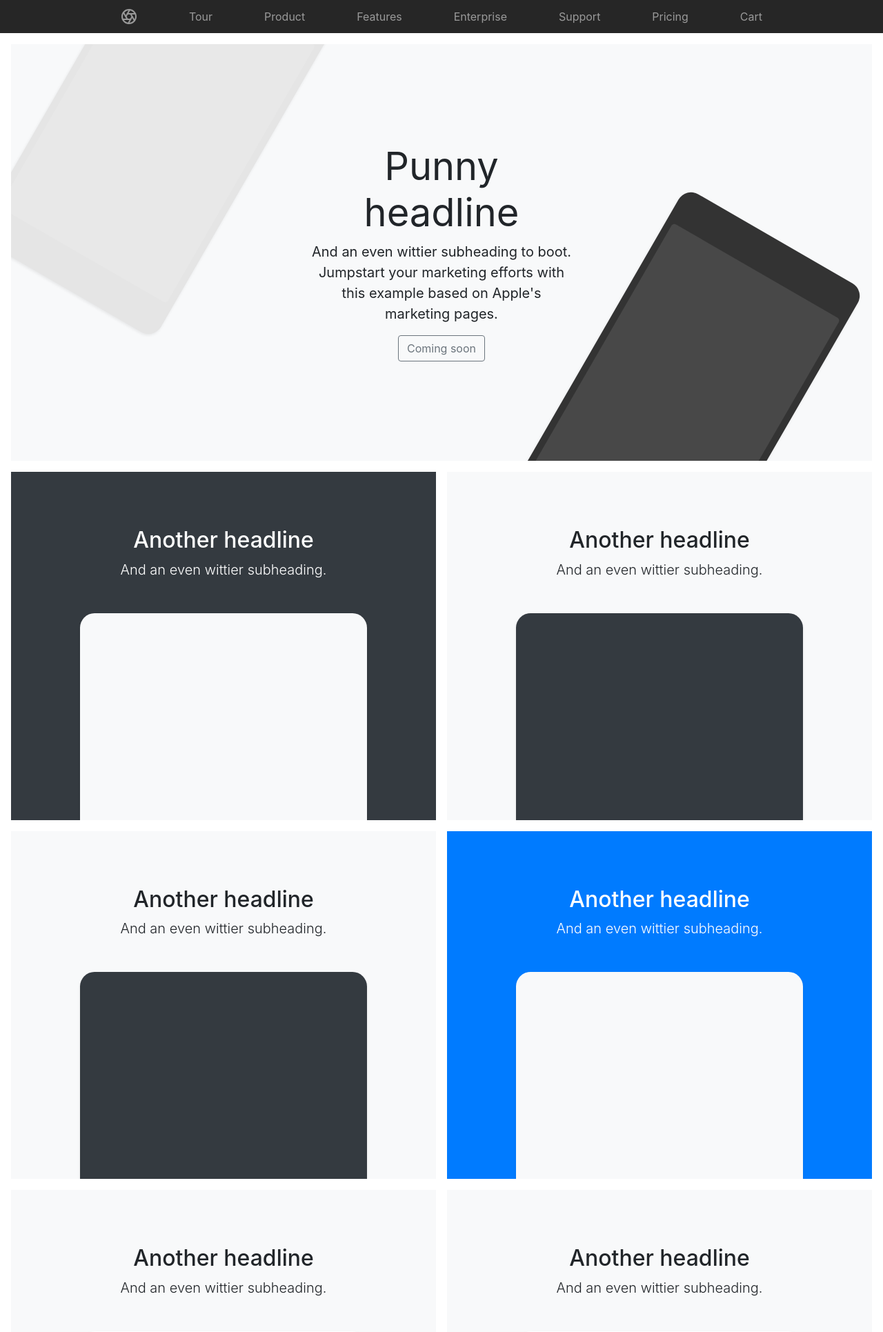
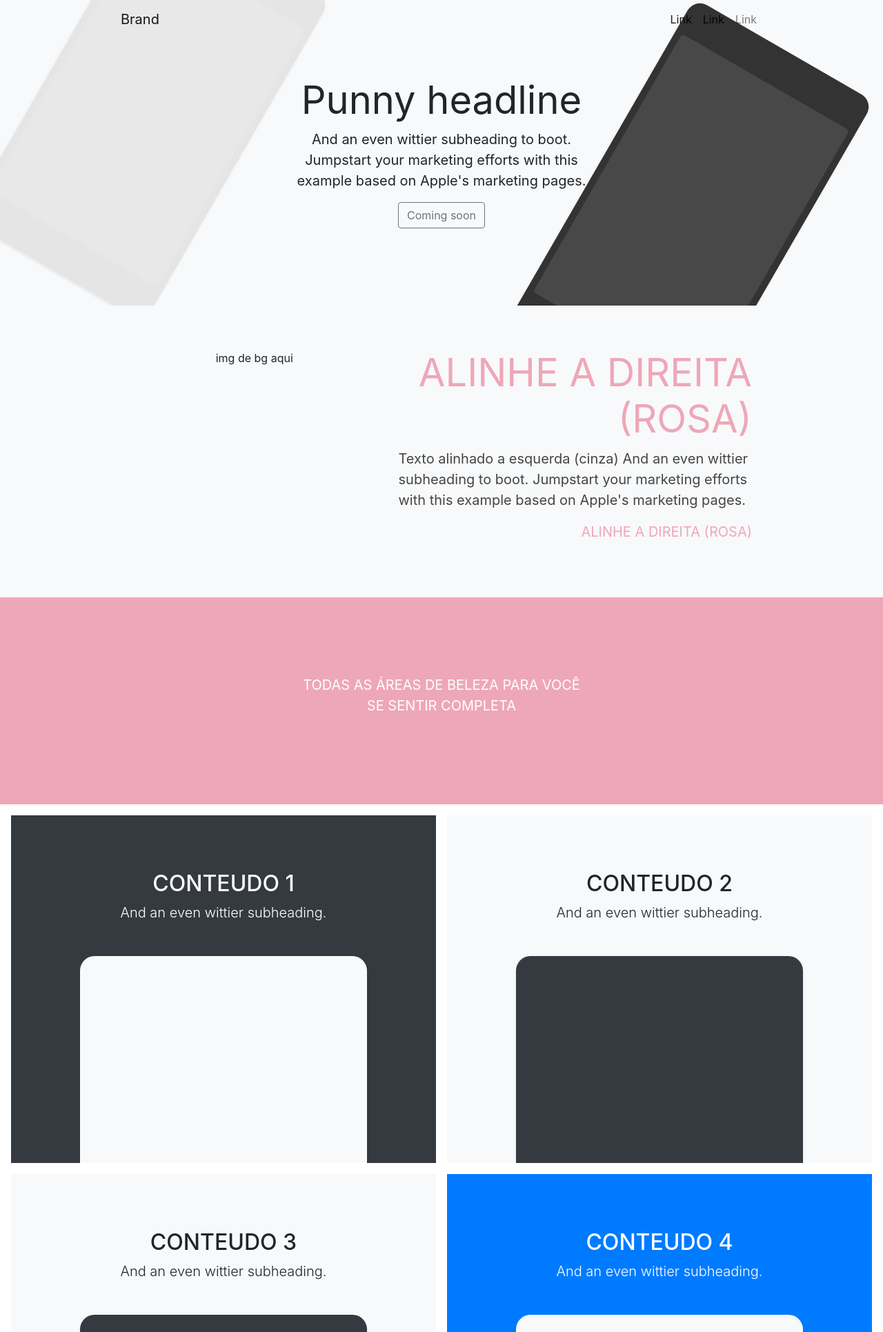
Before and after one commit to chlles/mimo, a PHP site: page / in a window 1280 px wide. Shown: the top 1931 px of the page at 69% size. Run offline with PHP 8.4, Linux system fonts and the light colour scheme; some libraries are stand-ins or nearby versions.

Commit message:
adding new features

```diff
--- a/index.html
+++ b/index.html
@@ -5,7 +5,6 @@
     <meta name="viewport" content="width=device-width, initial-scale=1, shrink-to-fit=no">
     <meta name="description" content="">
     <meta name="author" content="">
-    <link rel="icon" href="../../../../favicon.ico">
 
     <title>Product example for Bootstrap</title>
 
@@ -18,22 +17,29 @@
 
 <body>
 
-<nav class="site-header sticky-top py-1">
-    <div class="container d-flex flex-column flex-md-row justify-content-between">
-        <a class="py-2" href="#">
-            <svg xmlns="http://www.w3.org/2000/svg" width="24" height="24" viewBox="0 0 24 24" fill="none" stroke="currentColor" stroke-width="2" stroke-linecap="round" stroke-linejoin="round" class="d-block mx-auto"><circle cx="12" cy="12" r="10"></circle><line x1="14.31" y1="8" x2="20.05" y2="17.94"></line><line x1="9.69" y1="8" x2="21.17" y2="8"></line><line x1="7.38" y1="12" x2="13.12" y2="2.06"></line><line x1="9.69" y1="16" x2="3.95" y2="6.06"></line><line x1="14.31" y1="16" x2="2.83" y2="16"></line><line x1="16.62" y1="12" x2="10.88" y2="21.94"></line></svg>
-        </a>
-        <a class="py-2 d-none d-md-inline-block" href="#">Tour</a>
-        <a class="py-2 d-none d-md-inline-block" href="#">Product</a>
-        <a class="py-2 d-none d-md-inline-block" href="#">Features</a>
-        <a class="py-2 d-none d-md-inline-block" href="#">Enterprise</a>
-        <a class="py-2 d-none d-md-inline-block" href="#">Support</a>
-        <a class="py-2 d-none d-md-inline-block" href="#">Pricing</a>
-        <a class="py-2 d-none d-md-inline-block" href="#">Cart</a>
+<nav class="navbar navbar-expand-sm fixed-top navbar-light">
+    <div class="container">
+        <a class="navbar-brand" href="#">Brand</a>
+        <button class="navbar-toggler" type="button" data-toggle="collapse" data-target="#navbar1">
+            <span class="navbar-toggler-icon"></span>
+        </button>
+        <div class="collapse navbar-collapse" id="navbar1">
+            <ul class="navbar-nav ml-auto">
+                <li class="nav-item active">
+                    <a class="nav-link" href="#">Link</a>
+                </li>
+                <li class="nav-item active">
+                    <a class="nav-link" href="#">Link</a>
+                </li>
+                <li class="nav-item">
+                    <a class="nav-link" href="#">Link</a>
+                </li>
+            </ul>
+        </div>
     </div>
 </nav>
 
-<div class="position-relative overflow-hidden p-3 p-md-5 m-md-3 text-center bg-light">
+<div class="position-relative overflow-hidden p-3 text-center bg-light">
     <div class="col-md-5 p-lg-5 mx-auto my-5">
         <h1 class="display-4 font-weight-normal">Punny headline</h1>
         <p class="lead font-weight-normal">And an even wittier subheading to boot. Jumpstart your marketing efforts with this example based on Apple's marketing pages.</p>
@@ -43,17 +49,37 @@
     <div class="product-device product-device-2 shadow-sm d-none d-md-block"></div>
 </div>
 
+
+<div class="row position-relative overflow-hidden p-3 text-center bg-light">
+    <div class="container row mx-auto">
+        <div class="col-md-5 mx-auto my-5 overflow-hidden">
+            <p>img de bg aqui</p>
+        </div>
+        <div class="col-md-7 mx-auto my-5 overflow-hidden">
+            <h3 class="display-4 font-weight-normal text-align-right textPink text-uppercase">Alinhe a direita (rosa)</h3>
+            <p class="lead font-weight-normal text-align-left textDarkGrey">Texto alinhado a esquerda (cinza) And an even wittier subheading to boot. Jumpstart your marketing efforts with this example based on Apple's marketing pages.</p>
+            <p class="lead font-weight-normal text-align-right textPink text-uppercase">Alinhe a direita (rosa)</p>
+        </div>
+    </div>
+</div>
+
+<div class="position-relative overflow-hidden p-3 text-center backgroundPink">
+    <div class="col-md-5 p-lg-5 mx-auto my-5">
+        <p class="lead font-weight-normal text-white">TODAS AS ÁREAS DE BELEZA PARA VOCÊ SE SENTIR COMPLETA</p>
+    </div>
+</div>
+
 <div class="d-md-flex flex-md-equal w-100 my-md-3 pl-md-3">
     <div class="bg-dark mr-md-3 pt-3 px-3 pt-md-5 px-md-5 text-center text-white overflow-hidden">
         <div class="my-3 py-3">
-            <h2 class="display-5">Another headline</h2>
+            <h2 class="display-5">CONTEUDO 1</h2>
             <p class="lead">And an even wittier subheading.</p>
         </div>
         <div class="bg-light shadow-sm mx-auto" style="width: 80%; height: 300px; border-radius: 21px 21px 0 0;"></div>
     </div>
     <div class="bg-light mr-md-3 pt-3 px-3 pt-md-5 px-md-5 text-center overflow-hidden">
         <div class="my-3 p-3">
-            <h2 class="display-5">Another headline</h2>
+            <h2 class="display-5">CONTEUDO 2</h2>
             <p class="lead">And an even wittier subheading.</p>
         </div>
         <div class="bg-dark shadow-sm mx-auto" style="width: 80%; height: 300px; border-radius: 21px 21px 0 0;"></div>
@@ -63,97 +89,84 @@
 <div class="d-md-flex flex-md-equal w-100 my-md-3 pl-md-3">
     <div class="bg-light mr-md-3 pt-3 px-3 pt-md-5 px-md-5 text-center overflow-hidden">
         <div class="my-3 p-3">
-            <h2 class="display-5">Another headline</h2>
+            <h2 class="display-5">CONTEUDO 3</h2>
             <p class="lead">And an even wittier subheading.</p>
         </div>
         <div class="bg-dark shadow-sm mx-auto" style="width: 80%; height: 300px; border-radius: 21px 21px 0 0;"></div>
     </div>
     <div class="bg-primary mr-md-3 pt-3 px-3 pt-md-5 px-md-5 text-center text-white overflow-hidden">
         <div class="my-3 py-3">
-            <h2 class="display-5">Another headline</h2>
+            <h2 class="display-5">CONTEUDO 4</h2>
             <p class="lead">And an even wittier subheading.</p>
         </div>
         <div class="bg-light shadow-sm mx-auto" style="width: 80%; height: 300px; border-radius: 21px 21px 0 0;"></div>
     </div>
 </div>
 
-<div class="d-md-flex flex-md-equal w-100 my-md-3 pl-md-3">
-    <div class="bg-light mr-md-3 pt-3 px-3 pt-md-5 px-md-5 text-center overflow-hidden">
-        <div class="my-3 p-3">
-            <h2 class="display-5">Another headline</h2>
-            <p class="lead">And an even wittier subheading.</p>
-        </div>
-        <div class="bg-white shadow-sm mx-auto" style="width: 80%; height: 300px; border-radius: 21px 21px 0 0;"></div>
+<div class="position-relative overflow-hidden p-3 text-center bg-light">
+    <div class="col-md-5 p-lg-5 mx-auto my-5">
+        <p class="lead font-weight-normal">QUER FICAR POR DENTRO DE PROMOÇÕES E SORTEIOS? (BOTAO ROSA AQUI) </BOTAO> (branco-centralizado/ bg cinza escuro)</p>
     </div>
-    <div class="bg-light mr-md-3 pt-3 px-3 pt-md-5 px-md-5 text-center overflow-hidden">
-        <div class="my-3 py-3">
-            <h2 class="display-5">Another headline</h2>
-            <p class="lead">And an even wittier subheading.</p>
-        </div>
-        <div class="bg-white shadow-sm mx-auto" style="width: 80%; height: 300px; border-radius: 21px 21px 0 0;"></div>
+</div>
+
+<div class="position-relative overflow-hidden p-3 text-center bg-light">
+    <div class="col-md-5 p-lg-5 mx-auto my-5">
+        <h1 class="display-4 font-weight-normal">banner aqui</h1>
+        <p class="lead font-weight-normal">And an even wittier subheading to boot. Jumpstart your marketing efforts with this example based on Apple's marketing pages.</p>
+        <a class="btn btn-outline-secondary" href="#">Coming soon</a>
+    </div>
+    <div class="product-device shadow-sm d-none d-md-block"></div>
+    <div class="product-device product-device-2 shadow-sm d-none d-md-block"></div>
+</div>
+
+
+<div class="position-relative overflow-hidden p-3 text-center bg-light">
+    <div class="col-md-5 p-lg-5 mx-auto my-5">
+        <h1 class="display-4 font-weight-normal">depoimentos</h1>
+        <p class="lead font-weight-normal">And an even wittier subheading to boot. Jumpstart your marketing efforts with this example based on Apple's marketing pages.</p>
+        <a class="btn btn-outline-secondary" href="#">Coming soon</a>
     </div>
 </div>
 
 <div class="d-md-flex flex-md-equal w-100 my-md-3 pl-md-3">
+    <div class="bg-dark mr-md-3 pt-3 px-3 pt-md-5 px-md-5 text-center text-white overflow-hidden">
+        <div class="my-3 py-3">
+            <h2 class="display-5">form aqui</h2>
+            <p class="lead">And an even wittier subheading.</p>
+        </div>
+        <div class="bg-light shadow-sm mx-auto" style="width: 80%; height: 300px; border-radius: 21px 21px 0 0;"></div>
+    </div>
     <div class="bg-light mr-md-3 pt-3 px-3 pt-md-5 px-md-5 text-center overflow-hidden">
         <div class="my-3 p-3">
-            <h2 class="display-5">Another headline</h2>
-            <p class="lead">And an even wittier subheading.</p>
+            <div id="map"></div>
+            <script>
+                // Initialize and add the map
+                function initMap() {
+                    // The location of Uluru
+                    var uluru = {lat: -25.344, lng: 131.036};
+                    // The map, centered at Uluru
+                    var map = new google.maps.Map(
+                        document.getElementById('map'), {zoom: 4, center: uluru});
+                    // The marker, positioned at Uluru
+                    var marker = new google.maps.Marker({position: uluru, map: map});
+                }
+            </script>
+            <!--Load the API from the specified URL
+            * The async attribute allows the browser to render the page while the API loads
+            * The key parameter will contain your own API key (which is not needed for this tutorial)
+            * The callback parameter executes the initMap() function
+            -->
+            <script async defer
+                    src="https://maps.googleapis.com/maps/api/js?key=YOUR_API_KEY&callback=initMap">
+            </script>
         </div>
-        <div class="bg-white shadow-sm mx-auto" style="width: 80%; height: 300px; border-radius: 21px 21px 0 0;"></div>
-    </div>
-    <div class="bg-light mr-md-3 pt-3 px-3 pt-md-5 px-md-5 text-center overflow-hidden">
-        <div class="my-3 py-3">
-            <h2 class="display-5">Another headline</h2>
-            <p class="lead">And an even wittier subheading.</p>
-        </div>
-        <div class="bg-white shadow-sm mx-auto" style="width: 80%; height: 300px; border-radius: 21px 21px 0 0;"></div>
     </div>
 </div>
 
-<footer class="container py-5">
+<footer class="container">
     <div class="row">
         <div class="col-12 col-md">
-            <svg xmlns="http://www.w3.org/2000/svg" width="24" height="24" viewBox="0 0 24 24" fill="none" stroke="currentColor" stroke-width="2" stroke-linecap="round" stroke-linejoin="round" class="d-block mb-2"><circle cx="12" cy="12" r="10"></circle><line x1="14.31" y1="8" x2="20.05" y2="17.94"></line><line x1="9.69" y1="8" x2="21.17" y2="8"></line><line x1="7.38" y1="12" x2="13.12" y2="2.06"></line><line x1="9.69" y1="16" x2="3.95" y2="6.06"></line><line x1="14.31" y1="16" x2="2.83" y2="16"></line><line x1="16.62" y1="12" x2="10.88" y2="21.94"></line></svg>
             <small class="d-block mb-3 text-muted">&copy; 2017-2018</small>
-        </div>
-        <div class="col-6 col-md">
-            <h5>Features</h5>
-            <ul class="list-unstyled text-small">
-                <li><a class="text-muted" href="#">Cool stuff</a></li>
-                <li><a class="text-muted" href="#">Random feature</a></li>
-                <li><a class="text-muted" href="#">Team feature</a></li>
-                <li><a class="text-muted" href="#">Stuff for developers</a></li>
-                <li><a class="text-muted" href="#">Another one</a></li>
-                <li><a class="text-muted" href="#">Last time</a></li>
-            </ul>
-        </div>
-        <div class="col-6 col-md">
-            <h5>Resources</h5>
-            <ul class="list-unstyled text-small">
-                <li><a class="text-muted" href="#">Resource</a></li>
-                <li><a class="text-muted" href="#">Resource name</a></li>
-                <li><a class="text-muted" href="#">Another resource</a></li>
-                <li><a class="text-muted" href="#">Final resource</a></li>
-            </ul>
-        </div>
-        <div class="col-6 col-md">
-            <h5>Resources</h5>
-            <ul class="list-unstyled text-small">
-                <li><a class="text-muted" href="#">Business</a></li>
-                <li><a class="text-muted" href="#">Education</a></li>
-                <li><a class="text-muted" href="#">Government</a></li>
-                <li><a class="text-muted" href="#">Gaming</a></li>
-            </ul>
-        </div>
-        <div class="col-6 col-md">
-            <h5>About</h5>
-            <ul class="list-unstyled text-small">
-                <li><a class="text-muted" href="#">Team</a></li>
-                <li><a class="text-muted" href="#">Locations</a></li>
-                <li><a class="text-muted" href="#">Privacy</a></li>
-                <li><a class="text-muted" href="#">Terms</a></li>
-            </ul>
         </div>
     </div>
 </footer>
--- a/product.css
+++ b/product.css
@@ -1,6 +1,56 @@
+body {
+  overflow-x: hidden
+}
+
 .container {
   max-width: 960px;
 }
+
+/* Colors */
+
+.textPink{
+  color: #EEA7B8;
+}
+
+.backgroundPink{
+  background-color: #EEA7B8;
+}
+
+.textDarkGrey{
+  color: #454545;
+}
+
+.backgroundDarkGrey{
+  background-color: #454545;
+}
+
+.textGrey{
+  color:#EDEDED;
+}
+
+.backgroundGrey{
+  background-color: #EDEDED;
+}
+
+
+/* ALINGS DE TEXTO */
+
+.text-align-right{
+  text-align: right;
+}
+
+
+.text-align-left{
+  text-align: left;
+}
+
+/* map */
+
+ #map {
+   height: 400px;  /* The height is 400 pixels */
+   width: 100%;  /* The width is the width of the web page */
+ }
+
 
 /*
  * Custom translucent site header
```
